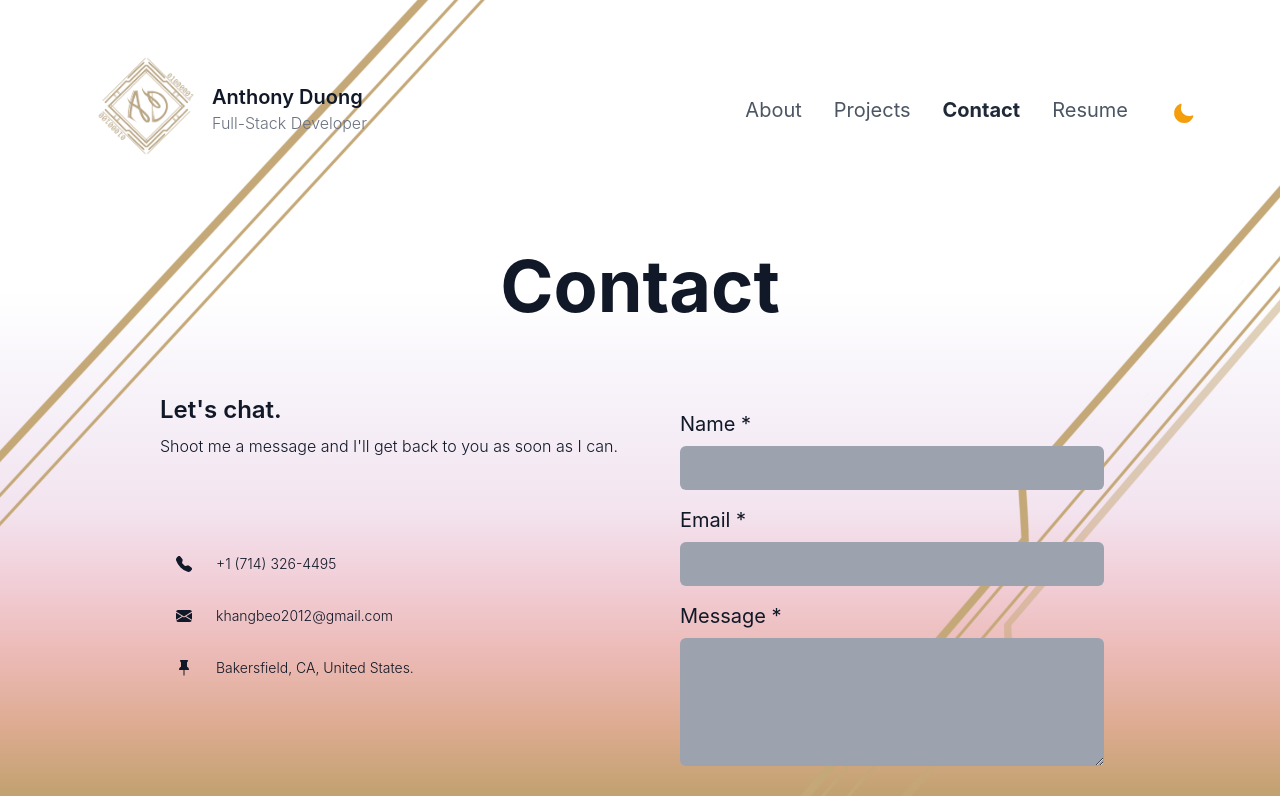
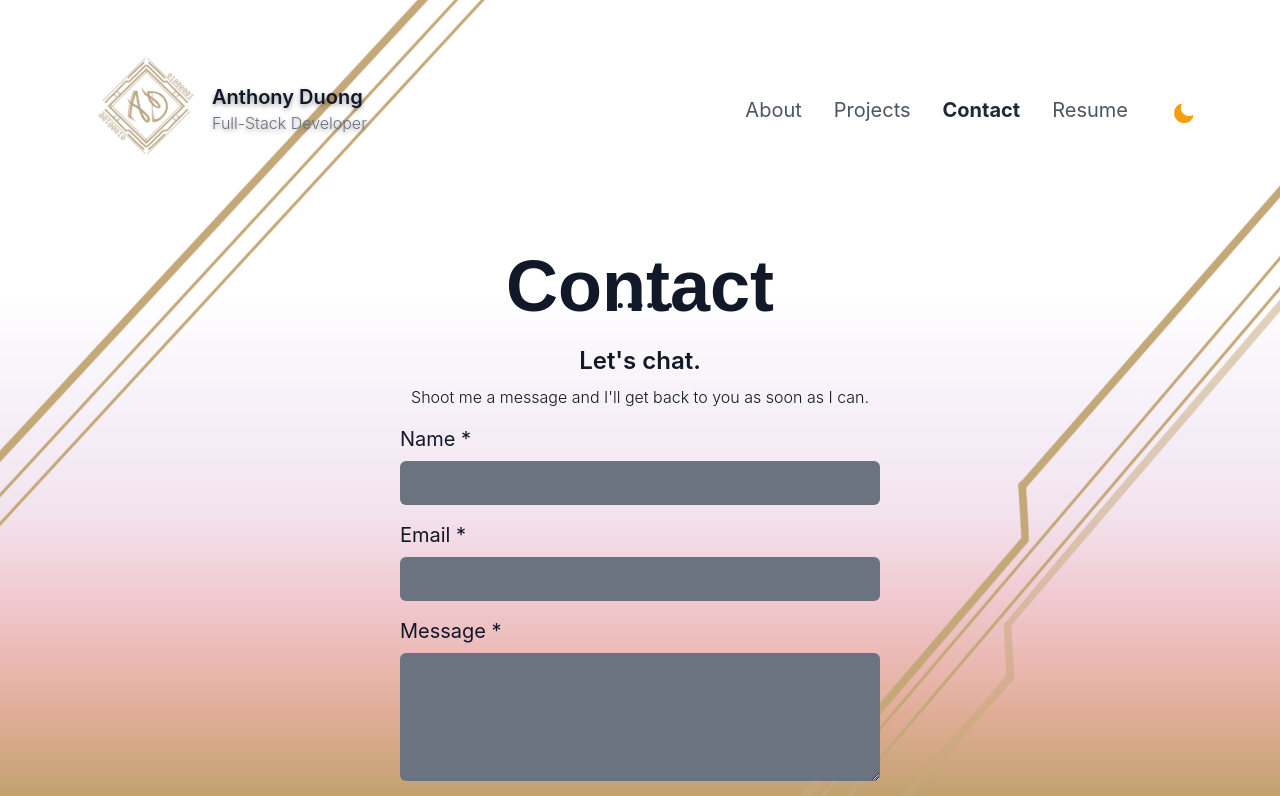
Before and after one commit to khangbeo/anthony-portfolio, a Next.js app: page /contact in a window 1280 px wide. Shown: the top 796 px of the page. Built offline with nearby package versions, Linux system fonts and the light colour scheme.

Commit message:
fixed bg not fixed in place on scroll

```diff
--- a/components/AboutMe.js
+++ b/components/AboutMe.js
@@ -65,8 +65,8 @@ export default function AboutMe() {
             </h2>
             <div className="flex flex-row flex-wrap justify-center text-center mt-8">
               {skills.map((skill, index) => (
-                <span className="m-4 ">
-                  <FontAwesomeIcon icon={skill} key={index} size='4x' />
+                <span key={index} className="m-4 ">
+                  <FontAwesomeIcon icon={skill} size='4x' />
                 </span>
               ))}
             </div>
--- a/components/Contact.js
+++ b/components/Contact.js
@@ -8,7 +8,7 @@ function Form() {
       method="POST"
       action="contact/?success=true"
       data-netlify="true"
-      className="form rounded-lg text-xl p-4 flex flex-col">
+      className="form rounded-lg text-xl p-4 flex flex-col md:w-6/12 mx-auto">
       <input
         type='hidden'
         name='form-name'
@@ -23,7 +23,7 @@ function Form() {
       </label>
       <input
         type="text"
-        className="font-light bg-gray-400 dark:bg-gray-800 rounded-md focus:outline-none py-2 mt-2 px-1 mx-4 focus:ring-2 focus:border-none ring-blue-500"
+        className="font-light text-white bg-gray-500 dark:bg-gray-800 rounded-md focus:outline-none py-2 mt-2 px-1 mx-4 focus:ring-2 focus:border-none ring-blue-500"
         name="name"
         required
       />
@@ -35,7 +35,7 @@ function Form() {
       </label>
       <input
         type="text"
-        className="font-light bg-gray-400 dark:bg-gray-800 rounded-md focus:outline-none py-2 mt-2 px-1 mx-4 focus:ring-2 focus:border-none ring-blue-500"
+        className="font-light text-white bg-gray-500 dark:bg-gray-800 rounded-md focus:outline-none py-2 mt-2 px-1 mx-4 focus:ring-2 focus:border-none ring-blue-500"
         name="email"
         required
       />
@@ -48,7 +48,7 @@ function Form() {
       <textarea
         rows="4"
         type="text"
-        className="font-light bg-gray-400 dark:bg-gray-800 rounded-md focus:outline-none py-2 mt-2 px-1 mx-4 focus:ring-2 focus:border-none ring-blue-500"
+        className="font-light text-white bg-gray-500 dark:bg-gray-800 rounded-md focus:outline-none py-2 mt-2 px-1 mx-4 focus:ring-2 focus:border-none ring-blue-500"
         name="message"
         required
       ></textarea>
@@ -56,7 +56,7 @@ function Form() {
         type="submit"
         className="bg-gray-900 hover:bg-gray-500 rounded-md w-1/2 mx-4 mt-8 py-2 text-gray-50 font-bold"
       >
-        Submit
+        Send Message
       </button>
     </form>
   )
@@ -65,15 +65,14 @@ function Form() {
 export default function Contact() {
   return (
     <section>
-      <div className="max-w-6xl mx-auto h-20 antialiased">
-        <h1 className=" text-5xl md:text-7xl font-bold py-8 text-center">
+      <div className="max-w-6xl mx-auto h-20 ">
+        <h1 className="font-title text-5xl md:text-7xl font-bold py-8 text-center">
           Contact
         </h1>
-      </div>
-      <div className="relative z-10 p-8 lg:p-20 max-w-6xl mx-auto mt-4">
-        <div className="grid grid-cols-1 md:grid-cols-2 gap-4">
-          <div className="md:ml-4 md:block hidden">
-            <header>
+
+      </div><hr />
+      <div className="relative z-10 p-8 lg:p-8 max-w-6xl mx-auto">
+        <header className="text-center">
           <h1 className="font-semibold text-2xl">
             Let's chat.
           </h1>
@@ -81,61 +80,7 @@ export default function Contact() {
             Shoot me a message and I'll get back to you as soon as I can.
           </p>
         </header>
-            <div className="icons-container inline-flex flex-col my-20">
-              <div className="flex flex-row items-center space-x-6 rounded-md p-4">
-                <svg
-                  xmlns="http://www.w3.org/2000/svg"
-                  width="16"
-                  height="16"
-                  fill="currentColor"
-                  className="bi bi-telephone-fill h-4 w-4 dark:text-white"
-                  viewBox="0 0 16 16"
-                >
-                  <path
-                    fillRule="evenodd"
-                    d="M1.885.511a1.745 1.745 0 0 1 2.61.163L6.29 2.98c.329.423.445.974.315 1.494l-.547 2.19a.678.678 0 0 0 .178.643l2.457 2.457a.678.678 0 0 0 .644.178l2.189-.547a1.745 1.745 0 0 1 1.494.315l2.306 1.794c.829.645.905 1.87.163 2.611l-1.034 1.034c-.74.74-1.846 1.065-2.877.702a18.634 18.634 0 0 1-7.01-4.42 18.634 18.634 0 0 1-4.42-7.009c-.362-1.03-.037-2.137.703-2.877L1.885.511z"
-                  />
-                </svg>
-                <p className="font-light text-sm">
-                  {userData.phone}
-                </p>
-              </div>
-              <div className="flex flex-row items-center space-x-6 rounded-m p-4">
-                <svg
-                  xmlns="http://www.w3.org/2000/svg"
-                  width="16"
-                  height="16"
-                  fill="currentColor"
-                  className="bi bi-envelope-fill h-4 w-4 dark:text-white"
-                  viewBox="0 0 16 16"
-                >
-                  <path d="M.05 3.555A2 2 0 0 1 2 2h12a2 2 0 0 1 1.95 1.555L8 8.414.05 3.555zM0 4.697v7.104l5.803-3.558L0 4.697zM6.761 8.83l-6.57 4.027A2 2 0 0 0 2 14h12a2 2 0 0 0 1.808-1.144l-6.57-4.027L8 9.586l-1.239-.757zm3.436-.586L16 11.801V4.697l-5.803 3.546z" />
-                </svg>
-                <p className="font-light text-sm">
-                  {userData.email}
-                </p>
-              </div>
-              <div className="flex flex-row items-center space-x-6 rounded-md p-4">
-                <svg
-                  xmlns="http://www.w3.org/2000/svg"
-                  width="16"
-                  height="16"
-                  fill="currentColor"
-                  className="bi bi-pin-fill h-4 w-4 dark:text-white"
-                  viewBox="0 0 16 16"
-                >
-                  <path d="M4.146.146A.5.5 0 0 1 4.5 0h7a.5.5 0 0 1 .5.5c0 .68-.342 1.174-.646 1.479-.126.125-.25.224-.354.298v4.431l.078.048c.203.127.476.314.751.555C12.36 7.775 13 8.527 13 9.5a.5.5 0 0 1-.5.5h-4v4.5c0 .276-.224 1.5-.5 1.5s-.5-1.224-.5-1.5V10h-4a.5.5 0 0 1-.5-.5c0-.973.64-1.725 1.17-2.189A5.921 5.921 0 0 1 5 6.708V2.277a2.77 2.77 0 0 1-.354-.298C4.342 1.674 4 1.179 4 .5a.5.5 0 0 1 .146-.354z" />
-                </svg>
-                <p className="font-light text-sm">
-                  {userData.address}
-                </p>
-              </div>
-            </div>
-
-          </div>
-
         <Form />
-        </div>
       </div>
     </section>
   );
--- a/components/ContainerBlock.js
+++ b/components/ContainerBlock.js
@@ -43,6 +43,9 @@ export default function ContainerBlock({ children, ...customMeta }) {
         text-gray-900
         dark:text-gray-50
         dark:bg-img
+        bg-fixed
+        bg-cover
+        bg-no-repeat
         ">
         <Navbar />
         <div>{children}</div>
--- a/components/Footer.js
+++ b/components/Footer.js
@@ -14,7 +14,7 @@ export default function Footer() {
             rel="noopener noreferrer"
             className="h-10 w-10 rounded-full hover:bg-gray-900 hover:text-gray-50 text-gray-900 dark:text-gray-50 dark:hover:bg-gray-50 dark:hover:text-gray-900 flex items-center justify-center cursor-pointer"
           >
-            <svg xmlns="http://www.w3.org/2000/svg" width="24" height="24" fill="currentColor" class="bi bi-github" viewBox="0 0 16 16">
+            <svg xmlns="http://www.w3.org/2000/svg" width="24" height="24" fill="currentColor" className="bi bi-github" viewBox="0 0 16 16">
               <path d="M8 0C3.58 0 0 3.58 0 8c0 3.54 2.29 6.53 5.47 7.59.4.07.55-.17.55-.38 0-.19-.01-.82-.01-1.49-2.01.37-2.53-.49-2.69-.94-.09-.23-.48-.94-.82-1.13-.28-.15-.68-.52-.01-.53.63-.01 1.08.58 1.23.82.72 1.21 1.87.87 2.33.66.07-.52.28-.87.51-1.07-1.78-.2-3.64-.89-3.64-3.95 0-.87.31-1.59.82-2.15-.08-.2-.36-1.02.08-2.12 0 0 .67-.21 2.2.82.64-.18 1.32-.27 2-.27.68 0 1.36.09 2 .27 1.53-1.04 2.2-.82 2.2-.82.44 1.1.16 1.92.08 2.12.51.56.82 1.27.82 2.15 0 3.07-1.87 3.75-3.65 3.95.29.25.54.73.54 1.48 0 1.07-.01 1.93-.01 2.2 0 .21.15.46.55.38A8.012 8.012 0 0 0 16 8c0-4.42-3.58-8-8-8z" />
             </svg>
           </a>
@@ -24,7 +24,7 @@ export default function Footer() {
             rel="noopener noreferrer"
             className="h-10 w-10 rounded-full hover:bg-gray-900 hover:text-gray-50 text-gray-900 dark:text-gray-50 dark:hover:bg-gray-50 dark:hover:text-gray-900 flex items-center justify-center cursor-pointer"
           >
-            <svg xmlns="http://www.w3.org/2000/svg" width="24" height="24" fill="currentColor" class="bi bi-linkedin" viewBox="0 0 16 16">
+            <svg xmlns="http://www.w3.org/2000/svg" width="24" height="24" fill="currentColor" className="bi bi-linkedin" viewBox="0 0 16 16">
               <path d="M0 1.146C0 .513.526 0 1.175 0h13.65C15.474 0 16 .513 16 1.146v13.708c0 .633-.526 1.146-1.175 1.146H1.175C.526 16 0 15.487 0 14.854V1.146zm4.943 12.248V6.169H2.542v7.225h2.401zm-1.2-8.212c.837 0 1.358-.554 1.358-1.248-.015-.709-.52-1.248-1.342-1.248-.822 0-1.359.54-1.359 1.248 0 .694.521 1.248 1.327 1.248h.016zm4.908 8.212V9.359c0-.216.016-.432.08-.586.173-.431.568-.878 1.232-.878.869 0 1.216.662 1.216 1.634v3.865h2.401V9.25c0-2.22-1.184-3.252-2.764-3.252-1.274 0-1.845.7-2.165 1.193v.025h-.016a5.54 5.54 0 0 1 .016-.025V6.169h-2.4c.03.678 0 7.225 0 7.225h2.4z" />
             </svg>
           </a>
@@ -33,7 +33,7 @@ export default function Footer() {
             rel="noopener noreferrer"
             className="h-10 w-10 rounded-full hover:bg-gray-900 hover:text-gray-50 text-gray-900 dark:text-gray-50 dark:hover:bg-gray-50 dark:hover:text-gray-900 flex items-center justify-center cursor-pointer"
           >
-            <svg xmlns="http://www.w3.org/2000/svg" width="24" height="24" fill="currentColor" class="bi bi-envelope-fill" viewBox="0 0 16 16">
+            <svg xmlns="http://www.w3.org/2000/svg" width="24" height="24" fill="currentColor" className="bi bi-envelope-fill" viewBox="0 0 16 16">
               <path d="M.05 3.555A2 2 0 0 1 2 2h12a2 2 0 0 1 1.95 1.555L8 8.414.05 3.555ZM0 4.697v7.104l5.803-3.558L0 4.697ZM6.761 8.83l-6.57 4.027A2 2 0 0 0 2 14h12a2 2 0 0 0 1.808-1.144l-6.57-4.027L8 9.586l-1.239-.757Zm3.436-.586L16 11.801V4.697l-5.803 3.546Z" />
             </svg>
           </a>
--- a/components/Hero.js
+++ b/components/Hero.js
@@ -9,19 +9,19 @@ export default function Hero() {
     <div className="flex flex-row justify-center items-start overflow-hidden">
       {/* Text container */}
 
-      <div className="w-2/3  mx-auto text-4xl md:text-7xl font-bold text-center py-12 lg:p-10">
+      <div className="w-2/3 mx-auto text-4xl md:text-7xl font-bold text-center py-12 lg:p-10">
         Hi, I'm Anthony.
         <div className="">
           <RoughNotationGroup show={true}>
             <RainbowHighlight color={colors[4]} >
-              <h1 className="text-white dark:text-gray-900 my-4 py-3">
+              <h1 className="text-white dark:text-gray-900 py-3 my-10">
                 Full-Stack Developer.
               </h1>
             </RainbowHighlight>
           </RoughNotationGroup>
         </div>
         <Link href='/projects'>
-          <a className="text-xl font-normal ring ring-[tan] hover:ring-[#7e5e35] rounded p-3">Check out my projects</a>
+          <a className="text-xl font-normal ring ring-[#614828] hover:ring-[#be9259] rounded p-3">Check out my projects</a>
         </Link>
       </div>
     </div>
--- a/components/Navbar.js
+++ b/components/Navbar.js
@@ -22,7 +22,7 @@ export default function Navbar() {
 
         <div className="flex items-center">
           <Link href="/">
-            <a className="m-4 " rel="noopener noreferrer">
+            <a className="m-4" rel="noopener noreferrer">
               <Image
                 src={userData.avatarUrl}
                 alt='logo'
@@ -31,7 +31,7 @@ export default function Navbar() {
               />
             </a>
           </Link>
-          <div>
+          <div className="text-shadow">
             <h1 className="font-semibold text-xl dark:text-gray-100">
               {userData.name}
             </h1>
--- a/components/Projects.js
+++ b/components/Projects.js
@@ -5,7 +5,7 @@ export default function Projects() {
   return (
     <section>
       <div className="max-w-6xl mx-auto h-20">
-        <h1 className=" text-5xl md:text-7xl font-bold my-8 text-center text-gray-900 dark:text-gray-50 ">
+        <h1 className="font-title text-5xl md:text-7xl font-bold my-8 text-center text-gray-900 dark:text-gray-50 ">
           Projects
         </h1>
       </div>
--- a/styles/globals.css
+++ b/styles/globals.css
@@ -54,6 +54,10 @@ hr {
   margin: 5px auto 5px auto;
 }
 
+.text-shadow {
+  text-shadow: 0px 2px 5px rgba(0,0,0,0.4);
+}
+
 .svg-skills > svg {
   margin: 0;
   width: 100%;
--- a/tailwind.config.js
+++ b/tailwind.config.js
@@ -21,7 +21,7 @@ module.exports = {
     },
     fontFamily: {
       'title': ['Montserrat', 'sans-serif'],
-    }
+    },
   },
   variants: {
     extend: {},
```
Lines whose indentation alone changed are shown as unchanged.
